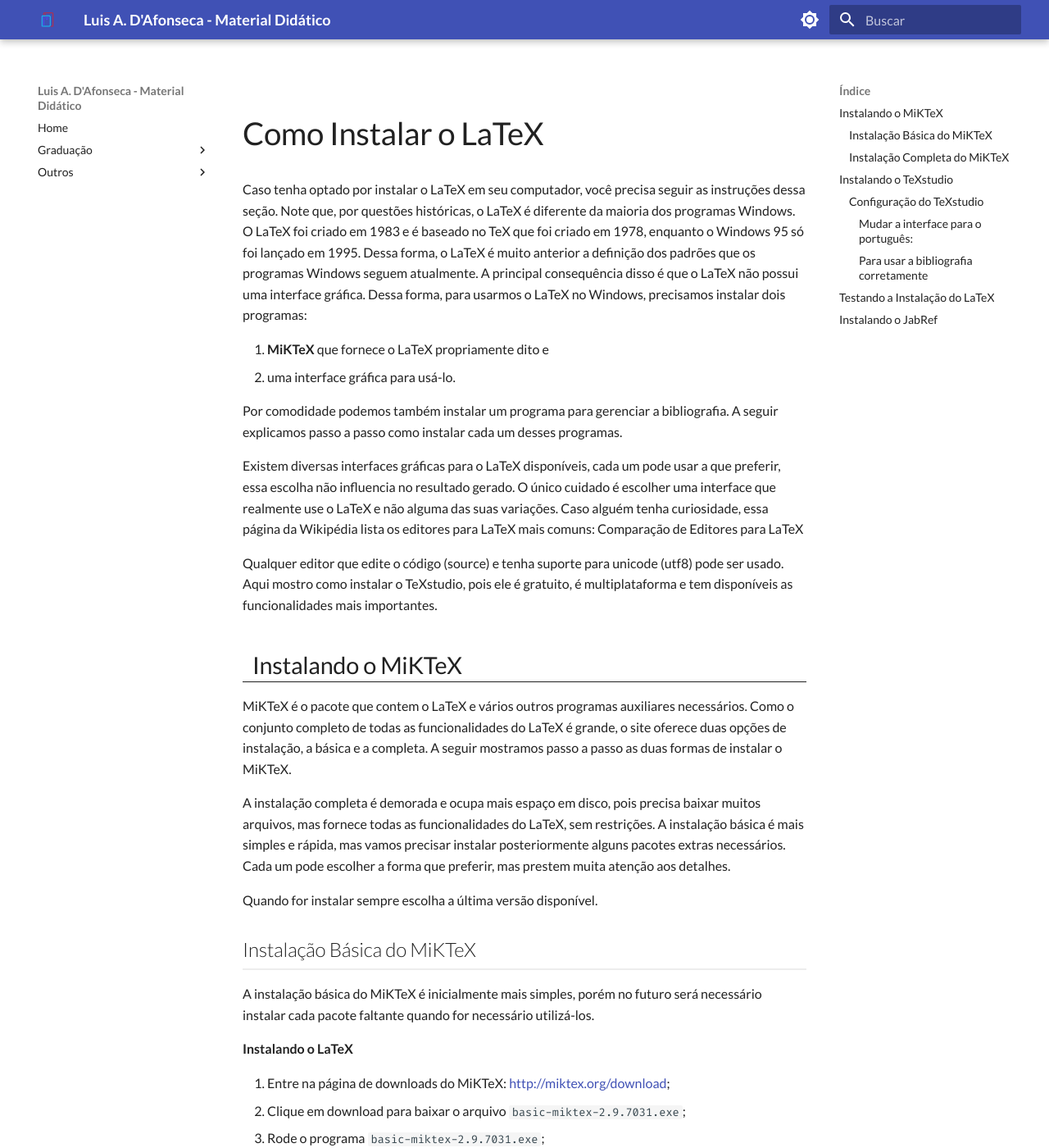
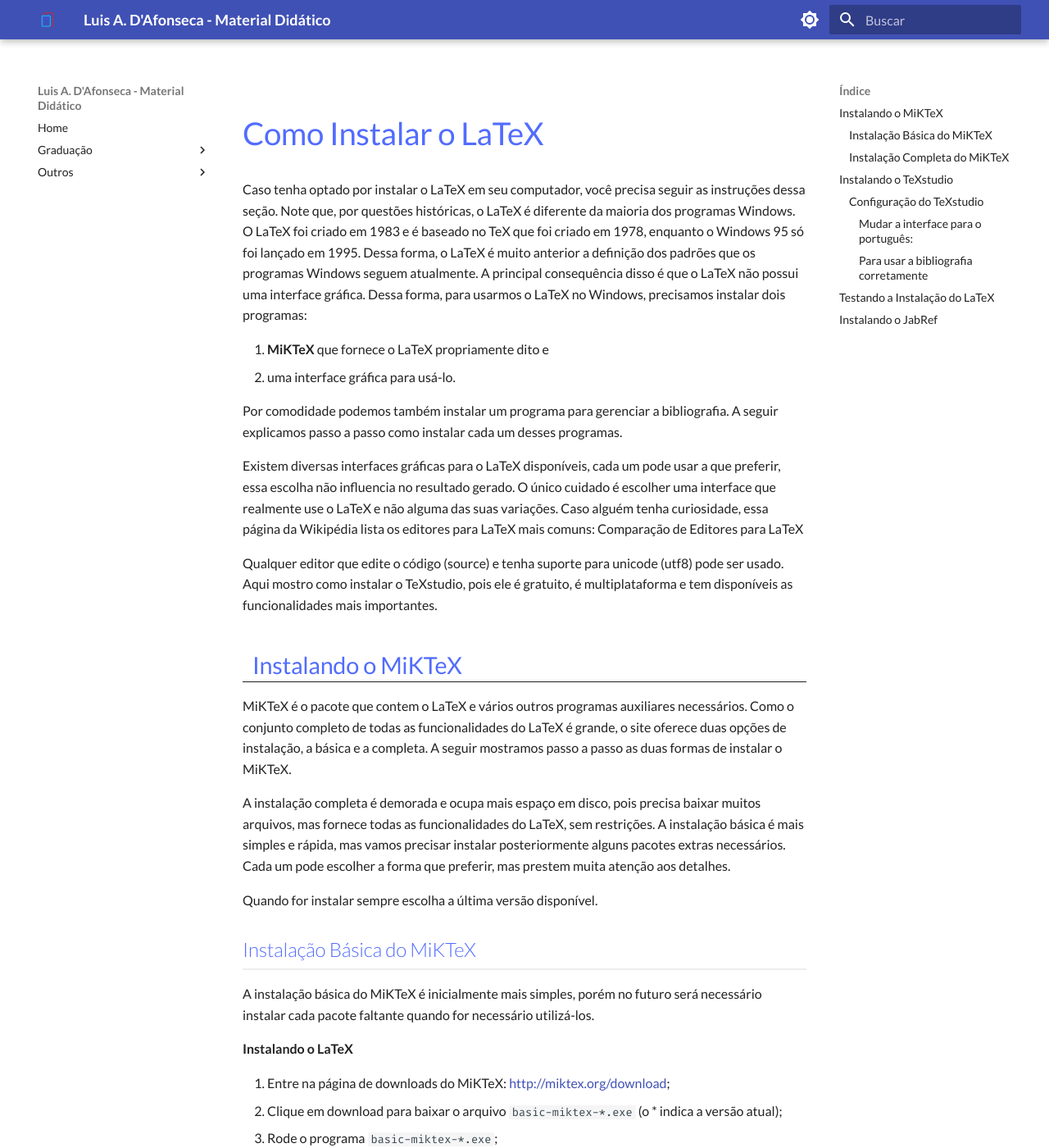
Before and after one commit to material-didatico/material-didatico.github.io, an MkDocs documentation site: the page built from docs/pages/latex/latex_instalacao.md, in a window 1280 px wide and 1400 px high. Shown: the whole window at 82% size. Built offline with MkDocs 1.6.1 and Material for MkDocs 9.7.7, drawn with Linux system fonts in a browser that asks for light colours; some of the changed text lies outside the part shown.

Commit message:
Fix some simple errors

```diff
--- a/docs/pages/latex_instalacao.md
+++ b/docs/pages/latex/latex_instalacao.md
@@ -51,8 +51,8 @@
 __Instalando o LaTeX__
 
 1. Entre na página de downloads do MiKTeX: <http://miktex.org/download>;
-1. Clique em download para baixar o arquivo `basic-miktex-2.9.7031.exe`;
-1. Rode o programa `basic-miktex-2.9.7031.exe`;
+1. Clique em download para baixar o arquivo `basic-miktex-*.exe` (o * indica a versão atual);
+1. Rode o programa `basic-miktex-*.exe`;
 1. Aceite os termos da copying conditions;
 1. Selecione instalar para todos os usuários do sistema;
 1. Escolha onde instalar o MiKTeX. Recomendo manter o local sugerido;
@@ -79,8 +79,7 @@
 1. Selecione a aba `All Downloads`;
 1. Selecione a opção `Net Installer`, escolha 32 ou 64 bits de acordo com
    seu computador;
-1. Clique em download para baixar o arquivo `setup-2.9.6942-x64.exe` (ou
-   `setup-2.9.6942.exe` se seu computador for 32 bits).
+1. Clique em download para baixar o arquivo `setup-*.exe`.
 
 __Baixando o LaTeX__
 
@@ -132,7 +131,7 @@
 1. No menu a esquerda, clique em `Download`;
 1. Baixe o programa, clicando no link download associado a versão adequada
    para seu Windows;
-1. Execute o programa baixado, por exemplo, `texstudio-2.12.14-win-qt5`;
+1. Execute o programa baixado: `texstudio-*.exe`;
 1. Autorize o programa a fazer alterações no seu computador;
 1. Selecione o local de destino, recomendo deixar a opção padrão;
 1. Feche o instalador.
@@ -143,7 +142,7 @@
 
 1. No menu selecione: Options e depois Configure TeXstudio;
 1. No quadro de diálogo que será aberto, selecione a aba General;
-1. Nessa aba encontre o campo Language e selecione PT_BR;
+1. Nessa aba encontre o campo Language e selecione `PT_BR`;
 1. Confirme clicando em OK.
 
 #### Para usar a bibliografia corretamente
@@ -171,7 +170,7 @@
 pacotes quando solicitado.
 
 1. Rode o TeXstudio;
-1. Abra o arquivo dissertacao.tex distribuído com a Classe;
+1. Abra o arquivo `dissertacao.tex` distribuído com a Classe;
 1. Clique no botão verde igual ao botão de avanço rápido;
 1. Se todos os pacotes necessários estiverem instalados, o TeXstudio deve
    apresentar o PDF com o resultado sem erro após alguns instantes;
--- a/docs/stylesheets/extras.css
+++ b/docs/stylesheets/extras.css
@@ -7,7 +7,7 @@
   margin-top: 2rem;
   margin-bottom: 1rem;
   padding-bottom: .5rem;
-  color: var(--md-default-fg-color);
+  color: var(--md-accent-fg-color);
 }
 
 /* Seções principais (##) */
@@ -18,7 +18,7 @@
   margin-bottom: 0.75rem;
   padding-left: .6rem;
   border-bottom: 1px solid var(--md-default-fg-color);
-  color: var(--md-default-fg-color);
+  color: var(--md-accent-fg-color);
 }
 
 /* Subseções (###) */
@@ -29,7 +29,7 @@
   margin-bottom: 0.5rem;
   border-bottom: 2px solid var(--md-default-fg-color--lightest);
   padding-bottom: .25rem;
-  color: var(--md-default-fg-color);
+  color: var(--md-accent-fg-color);
 }
 
 /* Nível 4 (####) */
@@ -38,7 +38,7 @@
   font-weight: 300;
   margin-top: 1.2rem;
   margin-bottom: 0.4rem;
-  color: var(--md-default-fg-color);
+  color: var(--md-accent-fg-color);
   text-decoration: underline;
   text-decoration-color: var(--md-default-fg-color);
   text-decoration-thickness: 2px;
--- a/mkdocs.yml
+++ b/mkdocs.yml
@@ -8,7 +8,7 @@
     - CFVVI: cfvv1/index.md
     - IS:    is/index.md
   - Outros:
-    - LaTeX:  pages/latex.md
+    - LaTeX:  pages/latex/latex.md
     - Python: python/index.md
 
 theme:
@@ -36,7 +36,7 @@
     - media: "(prefers-color-scheme: dark)"
       scheme: slate
       primary: blue grey
-      accent: orange
+      accent: deep orange
       toggle:
         icon: material/brightness-4
         name: Switch to light mode
```
Also changed, not shown: other parts of docs/pages/latex/latex_instalacao.md (+2 -2 lines), docs/index.md (+1 -1 lines), docs/is/index.md (+2 -0 lines), docs/pages/latex/latex.md (renamed from docs/pages/latex.md, +3 -2 lines), docs/pages/latex/latex_profmat.md (renamed from docs/pages/latex_profmat.md), 9 other files.
